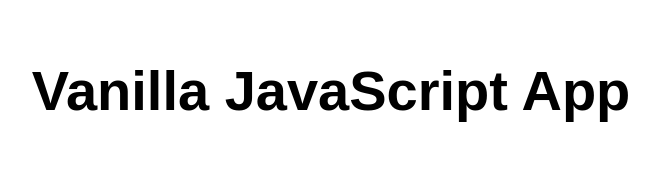
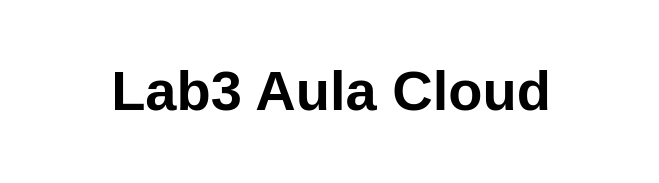
Before and after one commit to SoareS1904/cloud, a website: page src/index.html in a window 1280 px wide. Shown: the whole page, without its empty margins (309-968 px from the left). Drawn offline with Linux system fonts and the light colour scheme.

Commit message:
add 1ª alteração

```diff
--- a/src/index.html
+++ b/src/index.html
@@ -10,7 +10,7 @@
 
 <body>
     <main>
-    <h1>Vanilla JavaScript App</h1>
+        <h1>Lab3 Aula Cloud</h1>
     </main>
 </body>
 
```
Lines whose indentation alone changed are shown as unchanged.
